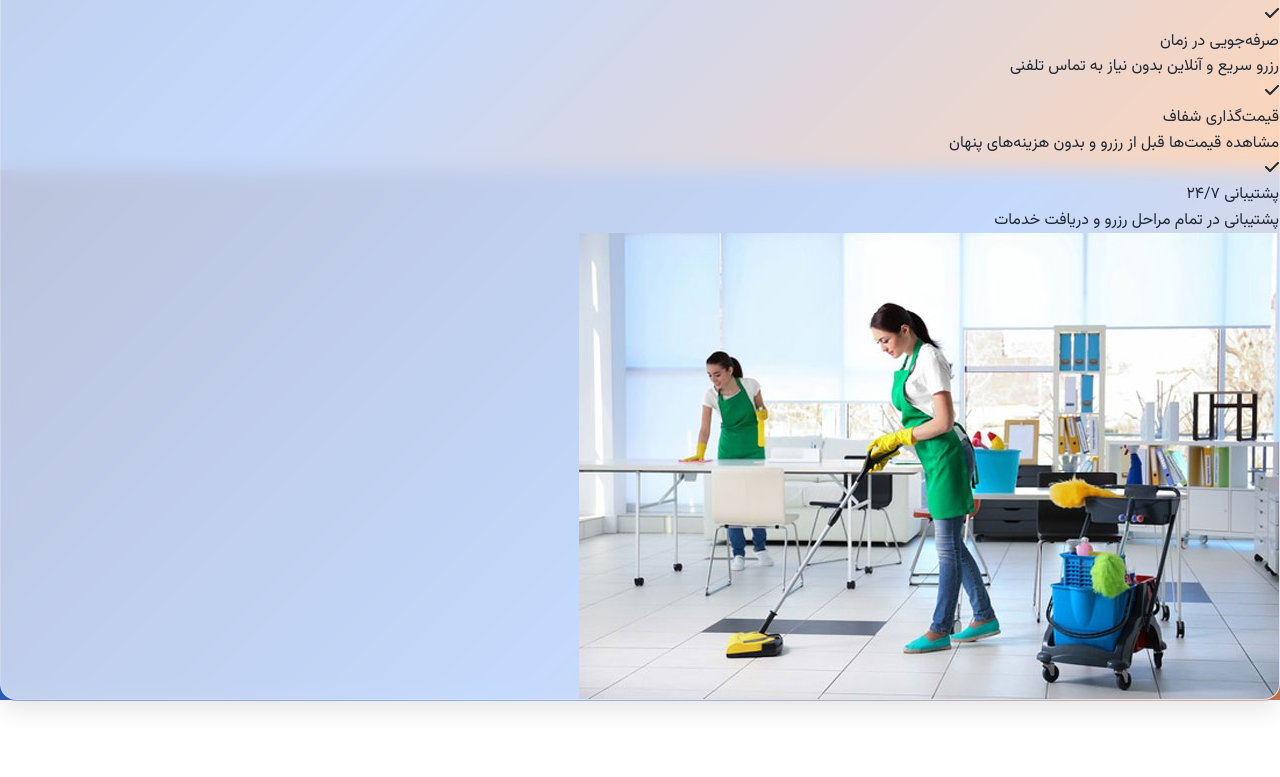
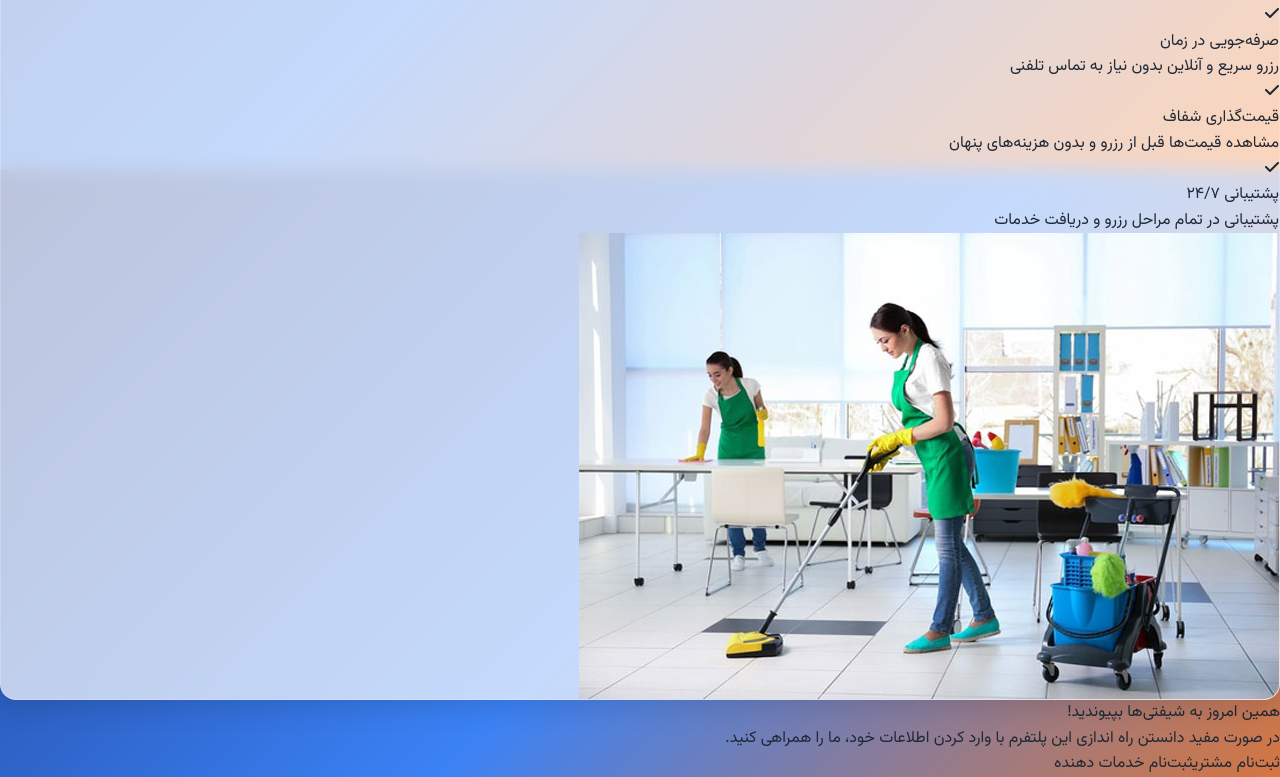
Before and after one commit to hmiwx/Shiftia-client-React-app, a React (Vite) app: page / in a window 1280 px wide. Shown: the part 1430-2207 px from the top of the page. Before the commit the page ends 2130 px from the top, so only its background shows below. Built offline with nearby package versions, Linux system fonts and the light colour scheme; a web font is replaced by a local one.

Commit message:
add register entry section jsx

```diff
--- /dev/null
+++ b/src/components/Reglink/Reglink.jsx
@@ -0,0 +1,19 @@
+import React from 'react'
+import {Link} from 'react-router-dom'
+
+export default function Reglink() {
+  return (
+    <section className="mt-16 text-center py-16 bg-gradient-to-r from-blue-600 to-purple-600 rounded-2xl fade-in">
+            <h3 className="text-3xl font-bold text-white mb-4">همین امروز به شیفتی‌ها بپیوندید!</h3>
+            <p className="text-white text-lg mb-8 max-w-2xl mx-auto">در صورت مفید دانستن راه اندازی این پلتفرم با وارد کردن اطلاعات خود، ما را همراهی کنید.</p>
+            <div className="flex gap-4 justify-center">
+                <Link to="/" className="bg-white text-blue-600 hover:bg-blue-50 px-8 py-3 rounded-full transition-all shadow-lg">
+                    ثبت‌نام مشتری
+                </Link>
+                <Link to="/" className="bg-orange-500 hover:bg-orange-600 text-white px-8 py-3 rounded-full transition-all shadow-lg">
+                    ثبت‌نام خدمات دهنده
+                </Link>
+            </div>
+        </section>
+  )
+}
--- a/src/pages/Landing/Landing.jsx
+++ b/src/pages/Landing/Landing.jsx
@@ -3,6 +3,7 @@ import Topbar from '../../components/Topbar/Topbar'
 import Header from '../../components/Header/Header'
 import Video from '../../components/Video/Video'
 import Benefits from '../../components/Benefits/Benefits'
+import Reglink from '../../components/Reglink/Reglink'
 
 export default function Landing() {
   return (
@@ -12,6 +13,7 @@ export default function Landing() {
       <Header />
       <Video />
       <Benefits />
+      <Reglink />
     </main>
     </>
   )
```
